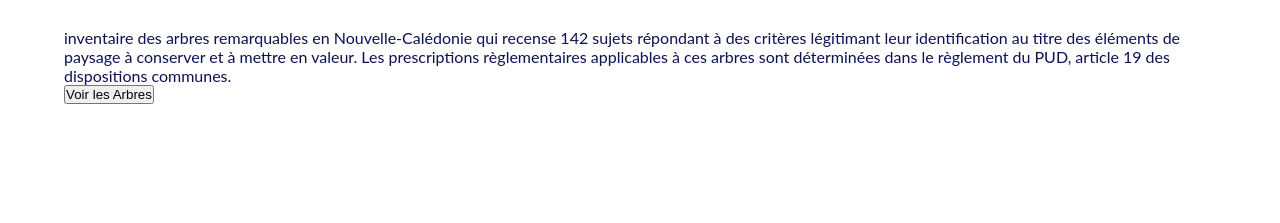
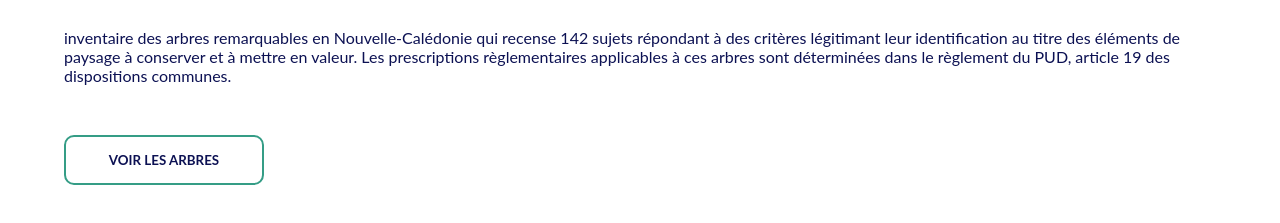
Before and after one commit to stoyann-open-classrooms/les-arbres-remarquables, a plain HTML site: page index.html in a window 1280 px wide. Shown: the part 195-418 px from the top of the page. Drawn offline with Linux system fonts and the light colour scheme; a web font is replaced by a local one.

Commit message:
debut css

```diff
--- a/style.css
+++ b/style.css
@@ -81,12 +81,36 @@ h1 {
   color: #0c1153;
 }
 
+.btn {
+  width: 200px;
+  height: 50px;
+  border: 2px solid #359d86;
+  border-radius: 10px;
+  font-family: Lato, sans-serif;
+  text-transform: uppercase;
+  color: #0c1153;
+  font-weight: bolder;
+  background-color: white;
+  cursor: pointer;
+  margin-top: 50px;
+}
+
+.btn:hover {
+  color: white;
+  background-color: #359d86;
+}
+
 .liste-arbres li {
   background-color: #0c1153;
-  margin: 20px;
+  border: 3px solid #359d86;
+  box-shadow: 10px 10px 34px 0px rgba(0, 0, 0, 0.75);
+  margin: 100px;
   list-style-type: none;
   color: #359d86;
   padding: 10px;
   font-family: Lato, sans-serif;
   height: 500px;
+  max-width: 500px;
+  min-width: 320px;
+  border-radius: 10px;
 }
```
Also changed, not shown: sources/img-big/fond.jpg (added).
